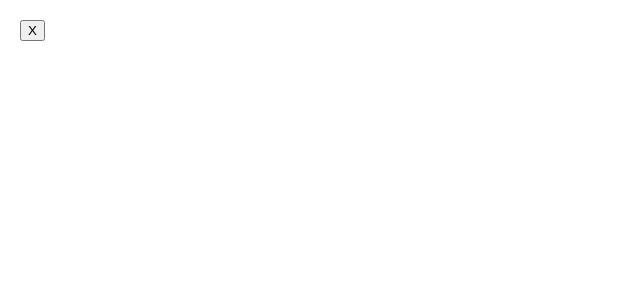
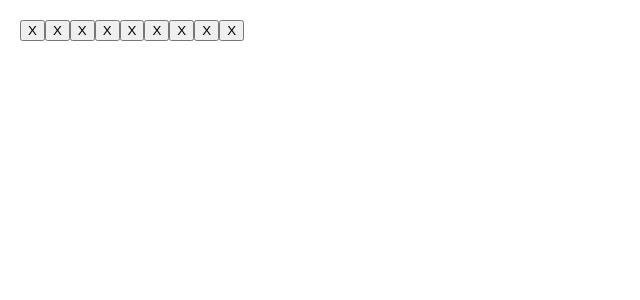
Before and after one commit to abyanardiatama/tic-tac-toe, a React (Create React App) app: page / in a window 1280 px wide. Shown: the top 300 px of the page, without its empty margins (0-640 px from the left). Built offline with nearby package versions, Linux system fonts and the light colour scheme.

Commit message:
make 9 square

```diff
--- a/src/App.js
+++ b/src/App.js
@@ -1,5 +1,15 @@
 export default function Square(){
     return (
+        <>
         <button clasName="square">X</button>
+        <button clasName="square">X</button>
+        <button clasName="square">X</button>
+        <button clasName="square">X</button>
+        <button clasName="square">X</button>
+        <button clasName="square">X</button>
+        <button clasName="square">X</button>
+        <button clasName="square">X</button>
+        <button clasName="square">X</button>
+        </>
     );
 }
```
